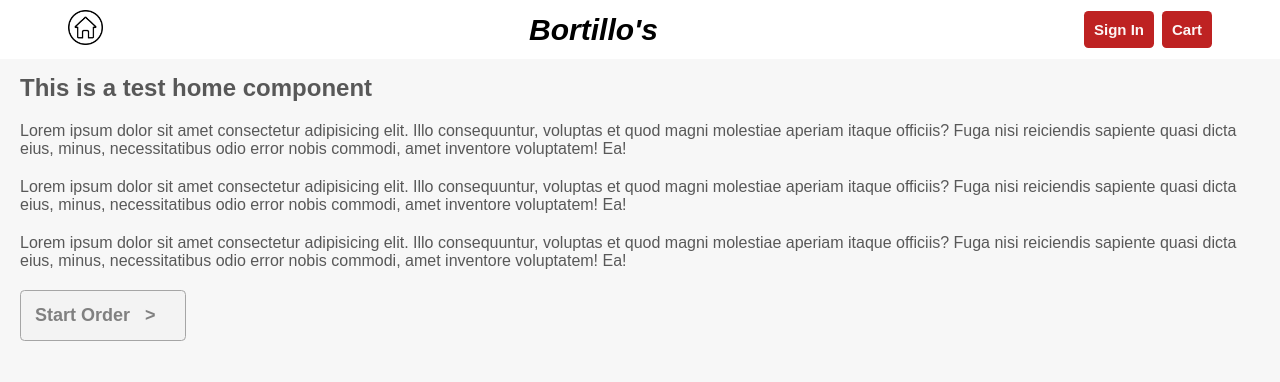
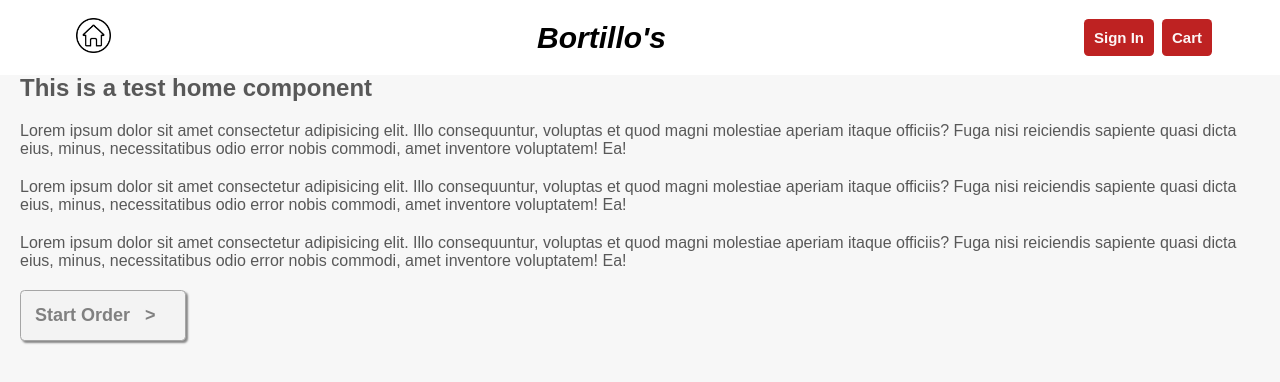
Before and after one commit to ConnorGIT5/Bortillos, a React (Create React App) app: page / in a window 1280 px wide. Shown: the top 382 px of the page. Built offline with nearby package versions, Linux system fonts and the light colour scheme.

Commit message:
modified button design

```diff
--- a/src/index.css
+++ b/src/index.css
@@ -48,6 +48,17 @@ button {
 .bortillos-header img {
   height: 35px;
   width: 35px;
+  padding: 8px;
+  border-radius: 6px;
+}
+
+.bortillos-header img:hover {
+  background-color: rgb(237, 237, 237);
+}
+
+.bortillos-header img:active {
+  box-shadow: 0px 0px 6px 0px #888888 inset;
+  transform: translateY(2px);
 }
 
 .bortillos-header i {
@@ -66,6 +77,8 @@ nav {
   padding: 20px;
 }
 
+/* Start Order button */
+
 .home button {
   border-style: solid;
   border-color: rgb(165, 165, 165);
@@ -73,12 +86,24 @@ nav {
   padding: 14px;
   border-radius: 4.5px;
 
-  background: rgb(243, 243, 243);
+  background-color: rgb(243, 243, 243);
+  box-shadow: 2px 2px 2px #888888;
   cursor: pointer;
   font-weight: bold;
   font-size: 18px;
 }
 
+.home button:hover {
+  background-color: rgb(240, 240, 240);
+  box-shadow: 0px 0px 6px 0px #888888;
+}
+
 #button_text{
   color: gray;
 }
+
+.home button:active {
+  box-shadow: 0px 0px 6px 0px #888888 inset;
+  background-color: rgb(240, 240, 240);
+  transform: translateY(2px);
+}
```
